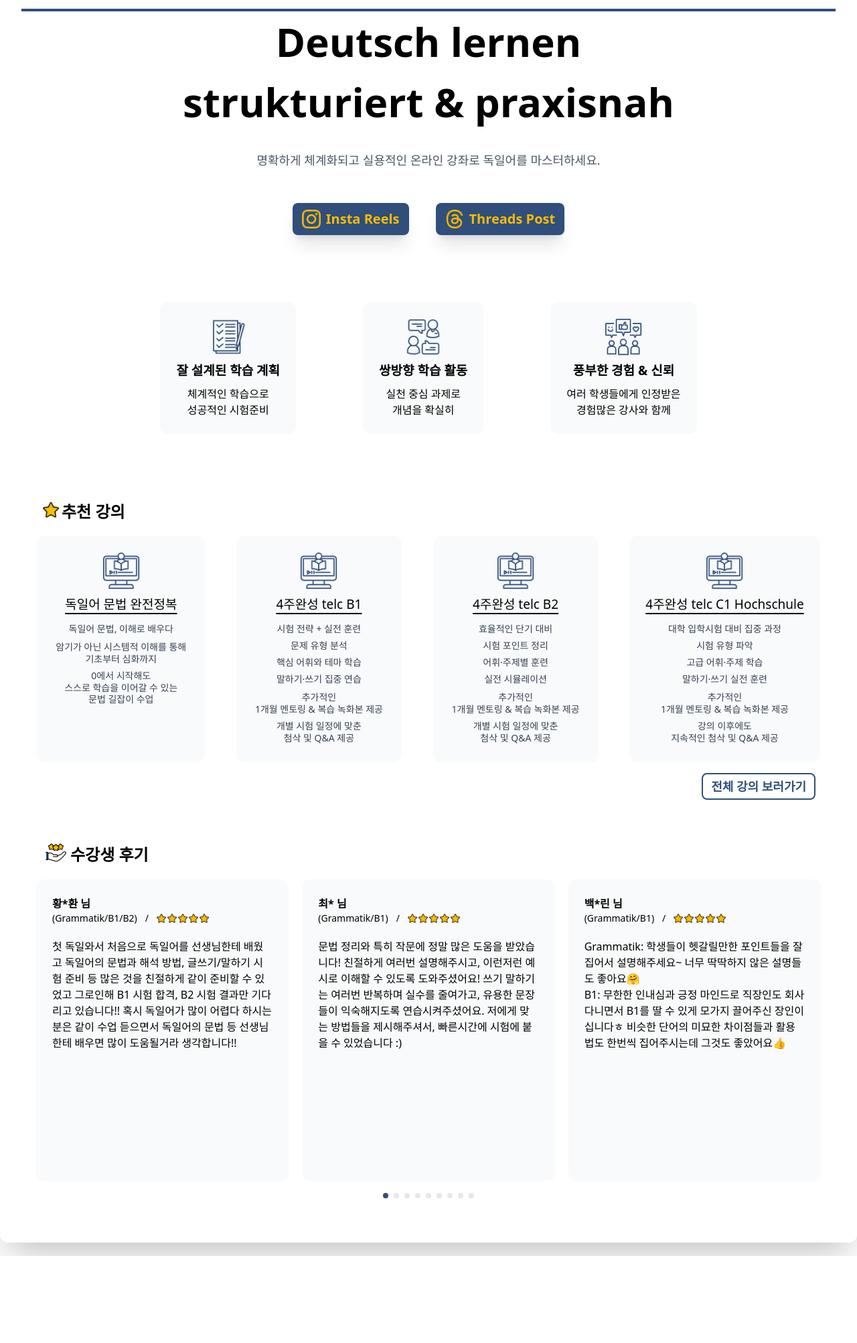
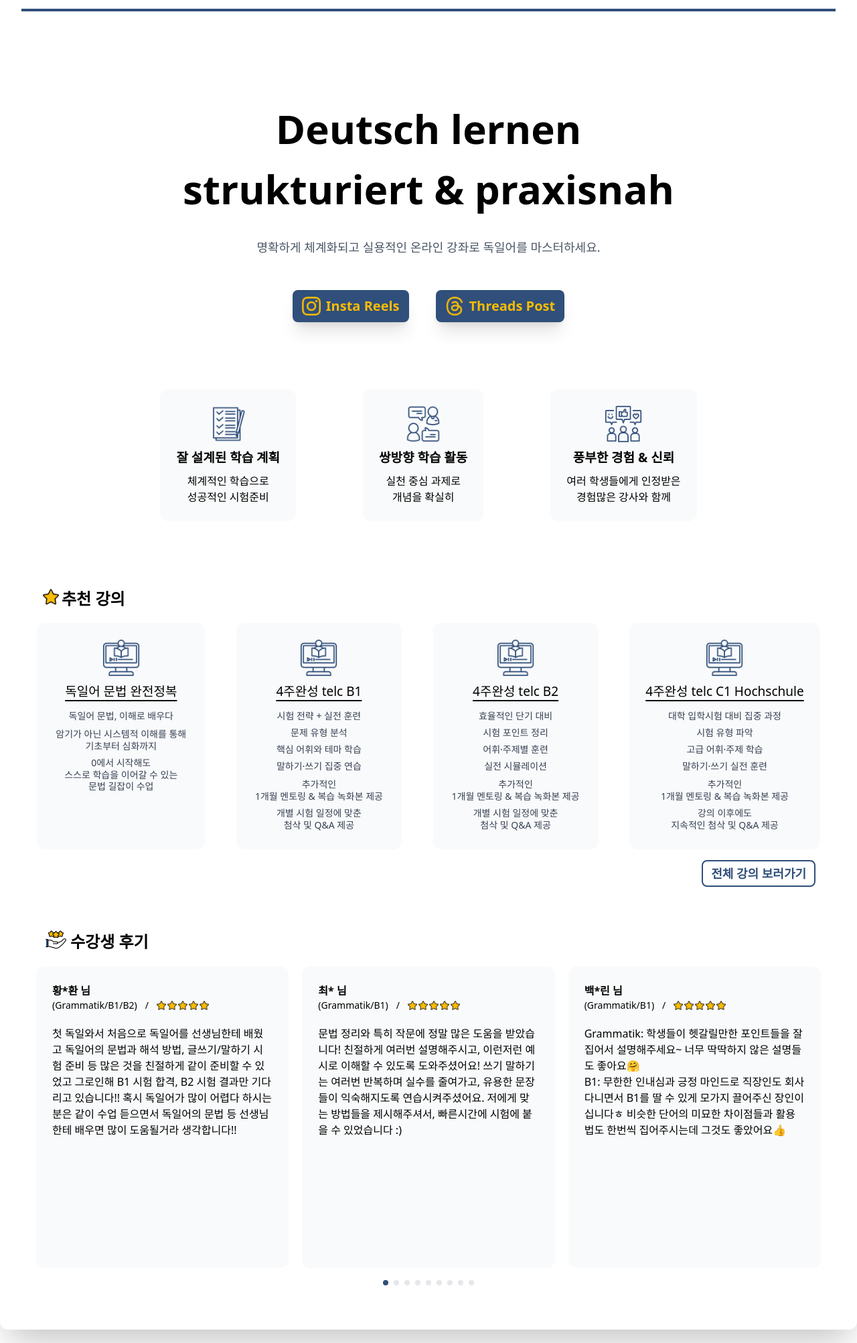
Before and after one commit to MyeonggyunPark/Portfolio, a Django app: page / in a window 1280 px wide. Shown: the part 107-2112 px from the top of the page at 67% size. Before the commit the page ends 1982 px from the top, so only its background shows below. Run offline with Django 5.2, Linux system fonts and the light colour scheme; style sheets or scripts are compiled from the project's sources.

Commit message:
style(html): adjust margin spacing in base and main templates

```diff
--- a/KIMSDEUTSCH_WEB/templates/web/main.html
+++ b/KIMSDEUTSCH_WEB/templates/web/main.html
@@ -3,7 +3,7 @@
 
 {% comment %} 메인페이지 내용 {% endcomment %}
 {% block content %}
-<main>
+<main class="mt-[130px]">
 
   {% comment %} 메인페이지 첫번째 섹션 {% endcomment %}
   <section class="text-center">
```
